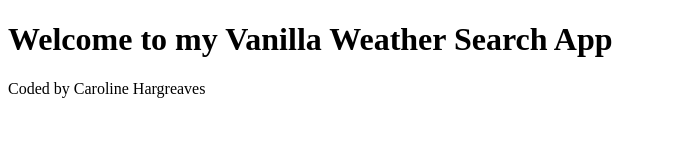
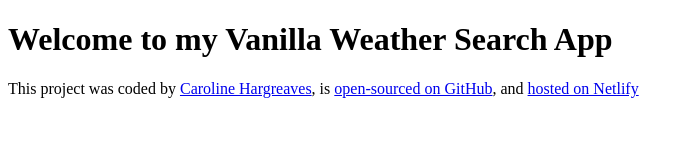
Before and after one commit to carolinehargreaves41-sketch/Plus_Wk7_Vanilla-Weather-Search, a plain HTML site: page index.html in a window 1280 px wide. Shown: the whole page, without its empty margins (0-693 px from the left). Drawn offline with Linux system fonts and the light colour scheme.

Commit message:
Added GitHub and Netlify links

```diff
--- a/index.html
+++ b/index.html
@@ -7,6 +7,20 @@
   </head>
   <body>
     <h1>Welcome to my Vanilla Weather Search App</h1>
-    <footer>Coded by Caroline Hargreaves</footer>
+    <footer>
+      This project was coded by
+      <a href="https://github.com/carolinehargreaves41-sketch" target="_blank">
+        Caroline Hargreaves</a
+      >, is
+      <a
+        href="https://github.com/carolinehargreaves41-sketch/Plus_Wk7_Vanilla-Weather-Search"
+        target="_blank"
+      >
+        open-sourced on GitHub</a
+      >, and
+      <a href="https://clever-cassata-f5d731.netlify.app/" target="_blank">
+        hosted on Netlify
+      </a>
+    </footer>
   </body>
 </html>
```
